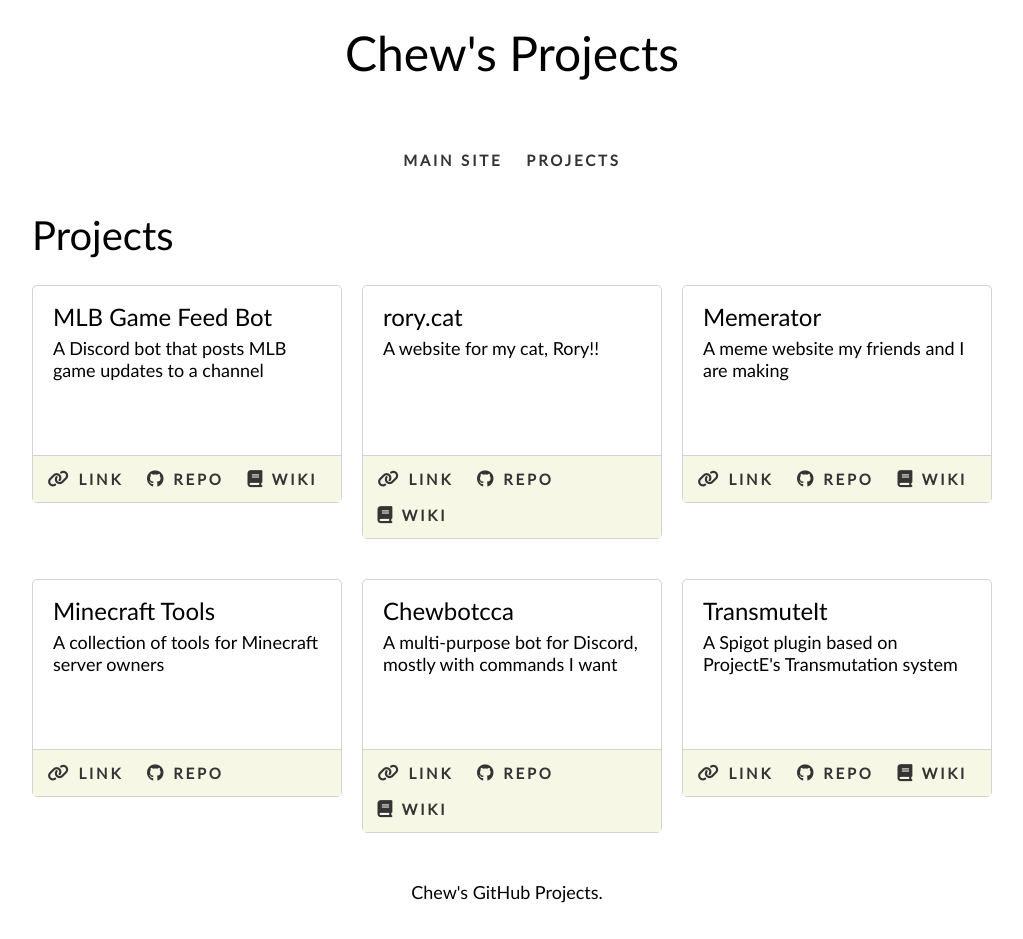
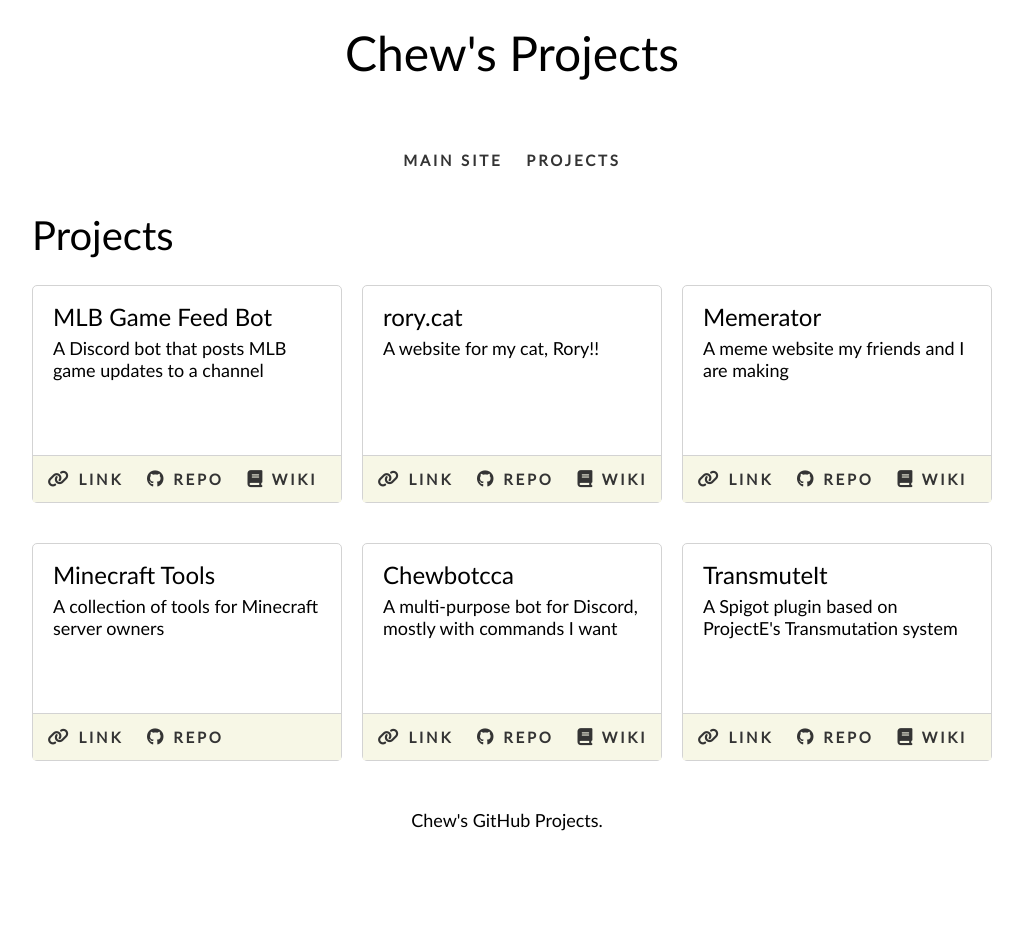
Before and after one commit to Chew/chew.github.io, a Jekyll site: the page built from index.html, in a window 1280 px wide. Shown: the whole page, without its empty margins (128-1151 px from the left). Built offline with Jekyll 4.4.1, drawn with Linux system fonts in a browser that asks for light colours; nearby versions of some CDN libraries; after the commit the page ends 900 px from its top, so only the background shows below that.

Commit message:
Fix card-action wrap settings (#3)
Set white-space to `nowrap` so cards look better.

```diff
--- a/assets/css/main.css
+++ b/assets/css/main.css
@@ -390,3 +390,7 @@
     -webkit-font-smoothing: antialiased;
     -moz-osx-font-smoothing: grayscale
 }
+
+.card-action {
+  white-space: nowrap;
+}
```
